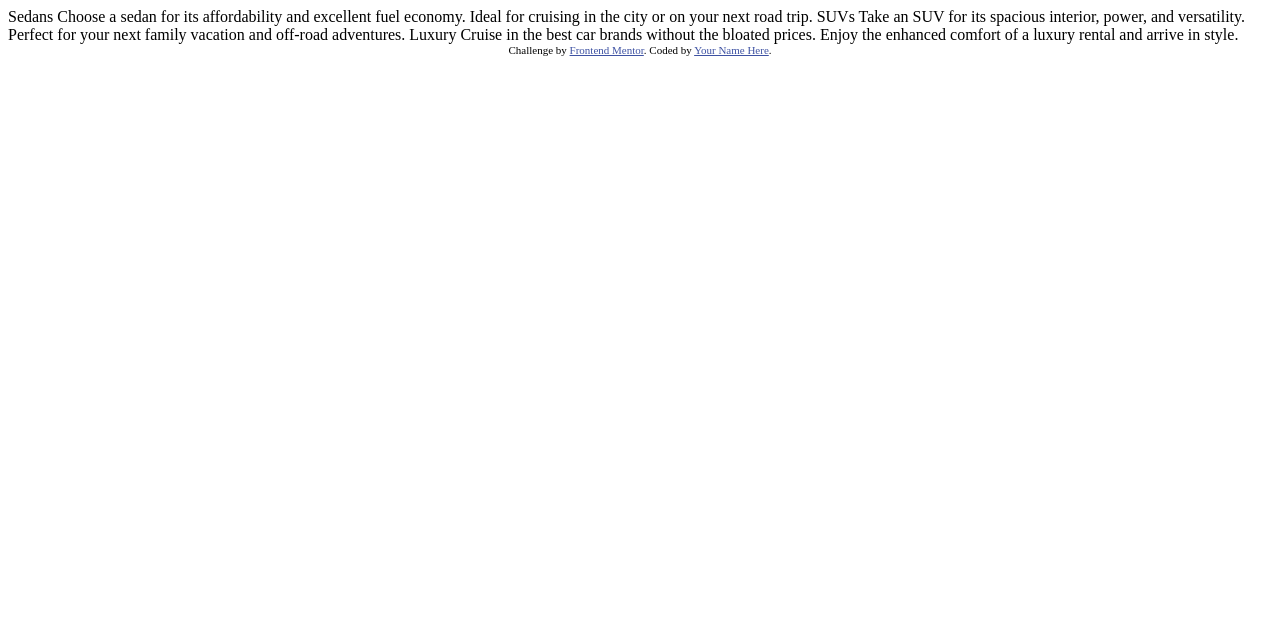
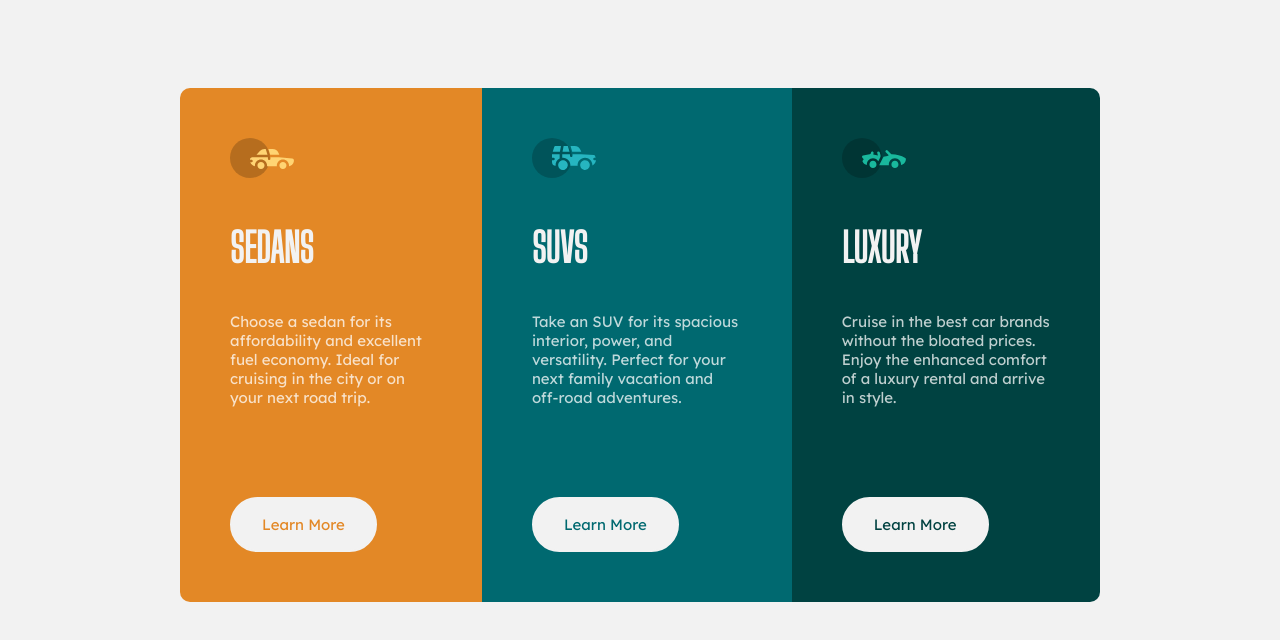
Before and after one commit to kratos19/3-column-preview-card-component-main, a plain HTML site: page index.html in a window 1280 px wide. Drawn offline with Linux system fonts and the light colour scheme.

Commit message:
Completed the challenge

```diff
--- /dev/null
+++ b/css/styles.css
@@ -0,0 +1,100 @@
+body {
+    background-color: hsl(0, 0%, 95%);
+    font-size: 15px;
+    font-family: "Lexend Deca";
+    color: hsl(0, 0%, 95%);
+}
+
+.cards-wrapper {
+    width: calc(100% - 48px);
+    margin: 88px auto;
+    display: flex;
+    flex-direction: column;
+}
+
+.card:nth-child(1) {
+    background-color: hsl(31, 77%, 52%);
+    border-radius: 10px 10px 0 0;
+}
+
+.card:nth-child(2) {
+    background-color: hsl(184, 100%, 22%);
+}
+
+.card:nth-child(3) {
+    background-color: hsl(179, 100%, 13%);
+    border-radius: 0 0 10px 10px;
+}
+
+.card {
+    padding: 50px;
+}
+
+.card img {
+    margin-bottom: 42px;
+}
+
+.card h1 {
+    margin-top: 0;
+    margin-bottom: 40px;
+    text-transform: uppercase;
+    font-family: "Big Shoulders Display";
+    font-weight: 700;
+}
+
+.card p {
+    color: hsla(0, 0%, 100%, 0.75);
+    font-size: 14px;
+    margin-top: 0;
+    margin-bottom: 28px;
+}
+
+.btn-learn-more {
+    background-color: hsl(0, 0%, 95%);
+    padding: 16px 30px;
+    border-radius: 40px;
+    text-decoration: none;
+    display: inline-block;
+    border: 2px solid hsl(0, 0%, 95%);
+}
+
+.card:nth-child(1) .btn-learn-more {
+    color: hsl(31, 77%, 52%);
+}
+
+.card:nth-child(2) .btn-learn-more {
+    color: hsl(184, 100%, 22%);
+}
+
+.card:nth-child(3) .btn-learn-more {
+    color: hsl(179, 100%, 13%);
+}
+
+@media screen and (min-width: 921px) {
+    .cards-wrapper {
+        width: 920px;
+        flex-direction: row;
+    }
+
+    .card:nth-child(1) {
+        border-radius: 10px 0 0 10px;
+    }
+
+    .card:nth-child(3) {
+        border-radius: 0 10px 10px 0;
+    }
+
+    .card p {
+        font-size: 15px;
+        margin-bottom: 90px;
+    }
+
+    .card .btn-learn-more:hover {
+        background-color: transparent;
+        color: hsl(0, 0%, 95%);
+    }
+
+    .card h1 {
+        font-size: 40px;
+    }
+}
--- a/index.html
+++ b/index.html
@@ -1,36 +1,56 @@
 <!DOCTYPE html>
 <html lang="en">
     <head>
-  <meta charset="UTF-8">
-  <meta name="viewport" content="width=device-width, initial-scale=1.0"> <!-- displays site properly based on user's device -->
+        <meta charset="UTF-8" />
+        <meta name="viewport" content="width=device-width, initial-scale=1.0" />
+        <!-- displays site properly based on user's device -->
 
-  <link rel="icon" type="image/png" sizes="32x32" href="./images/favicon-32x32.png">
+        <link
+            rel="icon"
+            type="image/png"
+            sizes="32x32"
+            href="./images/favicon-32x32.png"
+        />
+        <link
+            rel="stylesheet"
+            href="https://fonts.googleapis.com/css?family=Lexend+Deca|Big+Shoulders+Display"
+        />
+        <link rel="stylesheet" href="./css/styles.css" />
 
         <title>Frontend Mentor | 3-column preview card component</title>
-
-  <!-- Feel free to remove these styles or customise in your own stylesheet 👍 -->
-  <style>
-    .attribution { font-size: 11px; text-align: center; }
-    .attribution a { color: hsl(228, 45%, 44%); }
-  </style>
     </head>
     <body>
-
-  Sedans
-  Choose a sedan for its affordability and excellent fuel economy. Ideal for cruising in the city
-  or on your next road trip.
-
-  SUVs
-  Take an SUV for its spacious interior, power, and versatility. Perfect for your next family vacation
-  and off-road adventures.
-
-  Luxury
-  Cruise in the best car brands without the bloated prices. Enjoy the enhanced comfort of a luxury
-  rental and arrive in style.
-
-  <div class="attribution">
-    Challenge by <a href="https://www.frontendmentor.io?ref=challenge" target="_blank">Frontend Mentor</a>.
-    Coded by <a href="#">Your Name Here</a>.
+        <div class="cards-wrapper">
+            <div class="card">
+                <img src="./images/icon-sedans.svg" alt="Icon Sedans" />
+                <h1 class="card-heading">Sedans</h1>
+                <p class="card-description">
+                    Choose a sedan for its affordability and excellent fuel
+                    economy. Ideal for cruising in the city or on your next road
+                    trip.
+                </p>
+                <a class="btn-learn-more" href="#">Learn More</a>
+            </div>
+            <div class="card">
+                <img src="./images/icon-suvs.svg" alt="Icon Suvs" />
+                <h1 class="card-heading">Suvs</h1>
+                <p class="card-description">
+                    Take an SUV for its spacious interior, power, and
+                    versatility. Perfect for your next family vacation and
+                    off-road adventures.
+                </p>
+                <a class="btn-learn-more" href="#">Learn More</a>
+            </div>
+            <div class="card">
+                <img src="./images/icon-luxury.svg" alt="Icon Luxury" />
+                <h1 class="card-heading">Luxury</h1>
+                <p class="card-description">
+                    Cruise in the best car brands without the bloated prices.
+                    Enjoy the enhanced comfort of a luxury rental and arrive in
+                    style.
+                </p>
+                <a class="btn-learn-more" href="#">Learn More</a>
+            </div>
         </div>
     </body>
 </html>
```
Also changed, not shown: 1 other file. Lines whose indentation alone changed are shown as unchanged.
